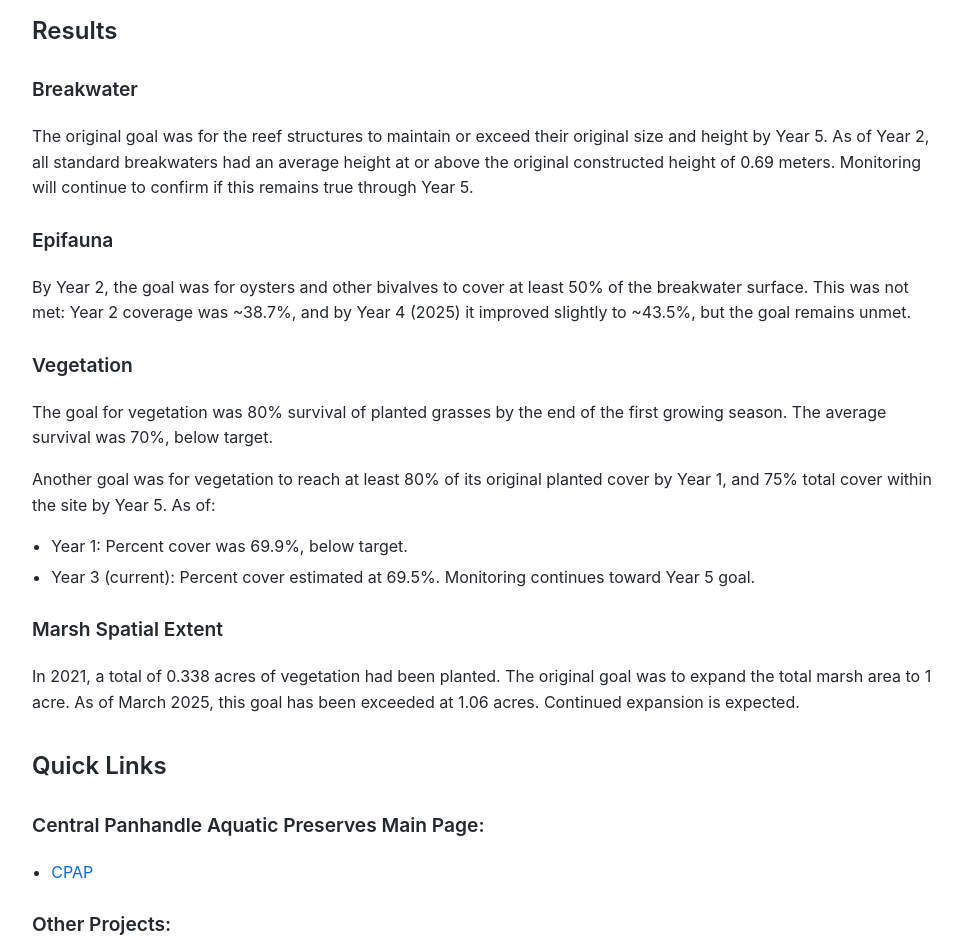
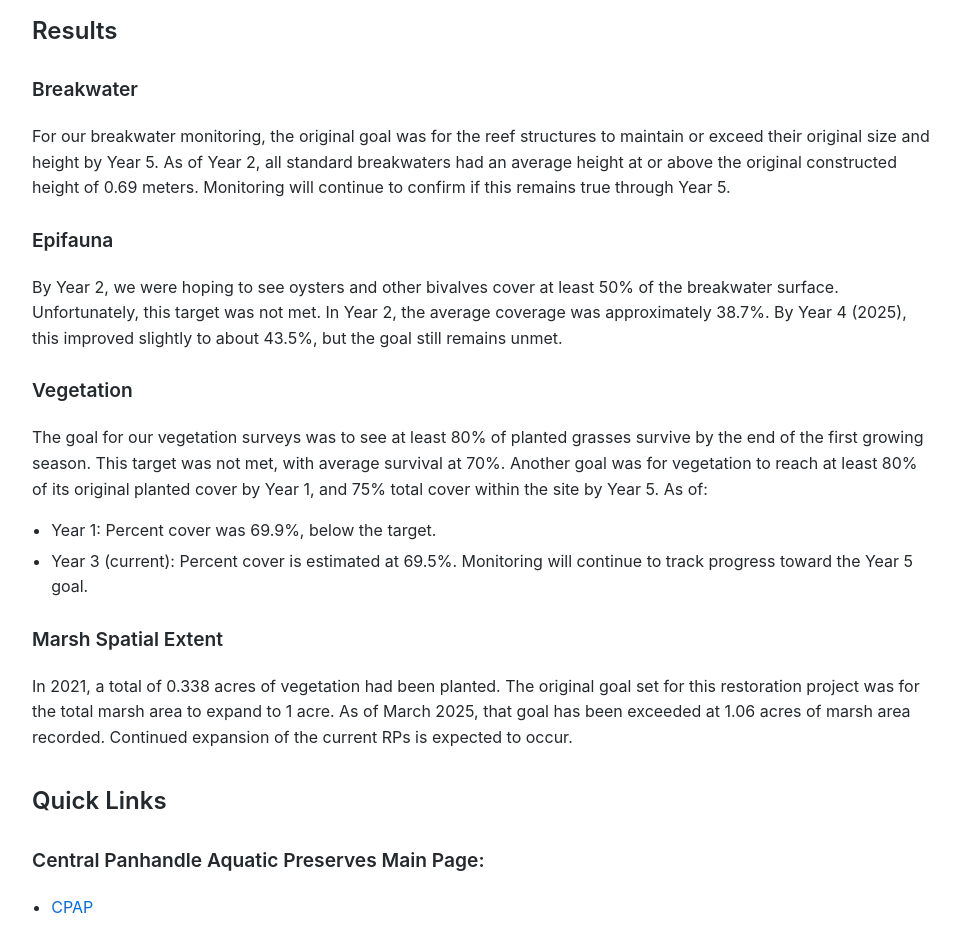
Before and after one commit to Matt-Law12/cpap_shore, a plain HTML site: page index.html in a window 1280 px wide. Shown: the part 3640-4590 px from the top of the page, without its empty margins (158-1120 px from the left). Drawn offline with Linux system fonts and the light colour scheme.

Commit message:
Update index.html

```diff
--- a/index.html
+++ b/index.html
@@ -131,36 +131,33 @@
   </div>
 
   <p>
-    Along with the annual monitoring reports published by CPAP, an <a href="https://app.powerbi.com/view?r=eyJrIjoiZDMzNzc2ZGUtZDM5NC00NzE4LWE3ZTQtZWJkOTIyNjMxZDA5IiwidCI6ImI2MjAxOTYwLTQ1YmEtNGI3OC1iMDgwLWYxYzQzM2ZmNmUzNiIsImMiOjZ9" target="_blank" rel="noopener noreferrer">interactive PowerBI dashboard</a> was created, enabling users to explore our monitoring data through dynamic visuals — far beyond what static graphs or traditional reports can offer.
+    Along with the annual monitoring reports that are published by CPAP, an <a href="https://app.powerbi.com/view?r=eyJrIjoiZDMzNzc2ZGUtZDM5NC00NzE4LWE3ZTQtZWJkOTIyNjMxZDA5IiwidCI6ImI2MjAxOTYwLTQ1YmEtNGI3OC1iMDgwLWYxYzQzM2ZmNmUzNiIsImMiOjZ9" target="_blank" rel="noopener noreferrer">interactive PowerBI dashboard</a> was created which enables users to explore our monitoring data through dynamic visuals, making the complex data more accessible and engaging— far beyond what static graphs or traditional reports can offer.
   </p>
 
   <h2>Results</h2>
 
   <h3>Breakwater</h3>
   <p>
-    The original goal was for the reef structures to maintain or exceed their original size and height by Year 5. As of Year 2, all standard breakwaters had an average height at or above the original constructed height of 0.69 meters. Monitoring will continue to confirm if this remains true through Year 5.
+    For our breakwater monitoring, the original goal was for the reef structures to maintain or exceed their original size and height by Year 5. As of Year 2, all standard breakwaters had an average height at or above the original constructed height of 0.69 meters. Monitoring will continue to confirm if this remains true through Year 5.
   </p>
 
   <h3>Epifauna</h3>
   <p>
-    By Year 2, the goal was for oysters and other bivalves to cover at least 50% of the breakwater surface. This was not met: Year 2 coverage was ~38.7%, and by Year 4 (2025) it improved slightly to ~43.5%, but the goal remains unmet.
+    By Year 2, we were hoping to see oysters and other bivalves cover at least 50% of the breakwater surface. Unfortunately, this target was not met. In Year 2, the average coverage was approximately 38.7%. By Year 4 (2025), this improved slightly to about 43.5%, but the goal still remains unmet.
   </p>
 
   <h3>Vegetation</h3>
   <p>
-    The goal for vegetation was 80% survival of planted grasses by the end of the first growing season. The average survival was 70%, below target.
-  </p>
-  <p>
-    Another goal was for vegetation to reach at least 80% of its original planted cover by Year 1, and 75% total cover within the site by Year 5. As of:
+    The goal for our vegetation surveys was to see at least 80% of planted grasses survive by the end of the first growing season. This target was not met, with average survival at 70%. Another goal was for vegetation to reach at least 80% of its original planted cover by Year 1, and 75% total cover within the site by Year 5. As of:
   </p>
   <ul>
-    <li>Year 1: Percent cover was 69.9%, below target.</li>
-    <li>Year 3 (current): Percent cover estimated at 69.5%. Monitoring continues toward Year 5 goal.</li>
+    <li>Year 1: Percent cover was 69.9%, below the target.</li>
+    <li>Year 3 (current): Percent cover is estimated at 69.5%. Monitoring will continue to track progress toward the Year 5 goal.</li>
   </ul>
 
   <h3>Marsh Spatial Extent</h3>
   <p>
-    In 2021, a total of 0.338 acres of vegetation had been planted. The original goal was to expand the total marsh area to 1 acre. As of March 2025, this goal has been exceeded at 1.06 acres. Continued expansion is expected.
+    In 2021, a total of 0.338 acres of vegetation had been planted. The original goal set for this restoration project was for the total marsh area to expand to 1 acre. As of March 2025, that goal has been exceeded at 1.06 acres of marsh area recorded. Continued expansion of the current RPs is expected to occur.
   </p>
 
   <h2>Quick Links</h2>
```
